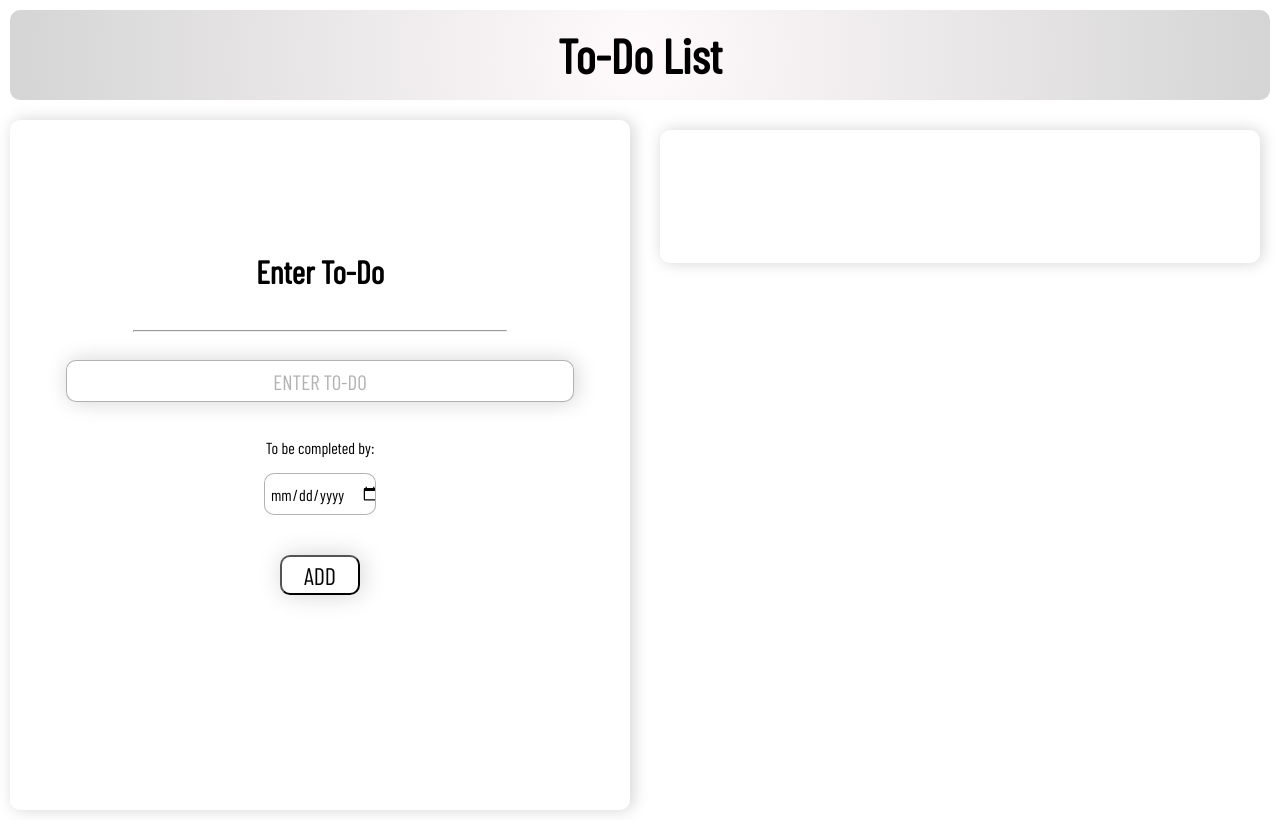
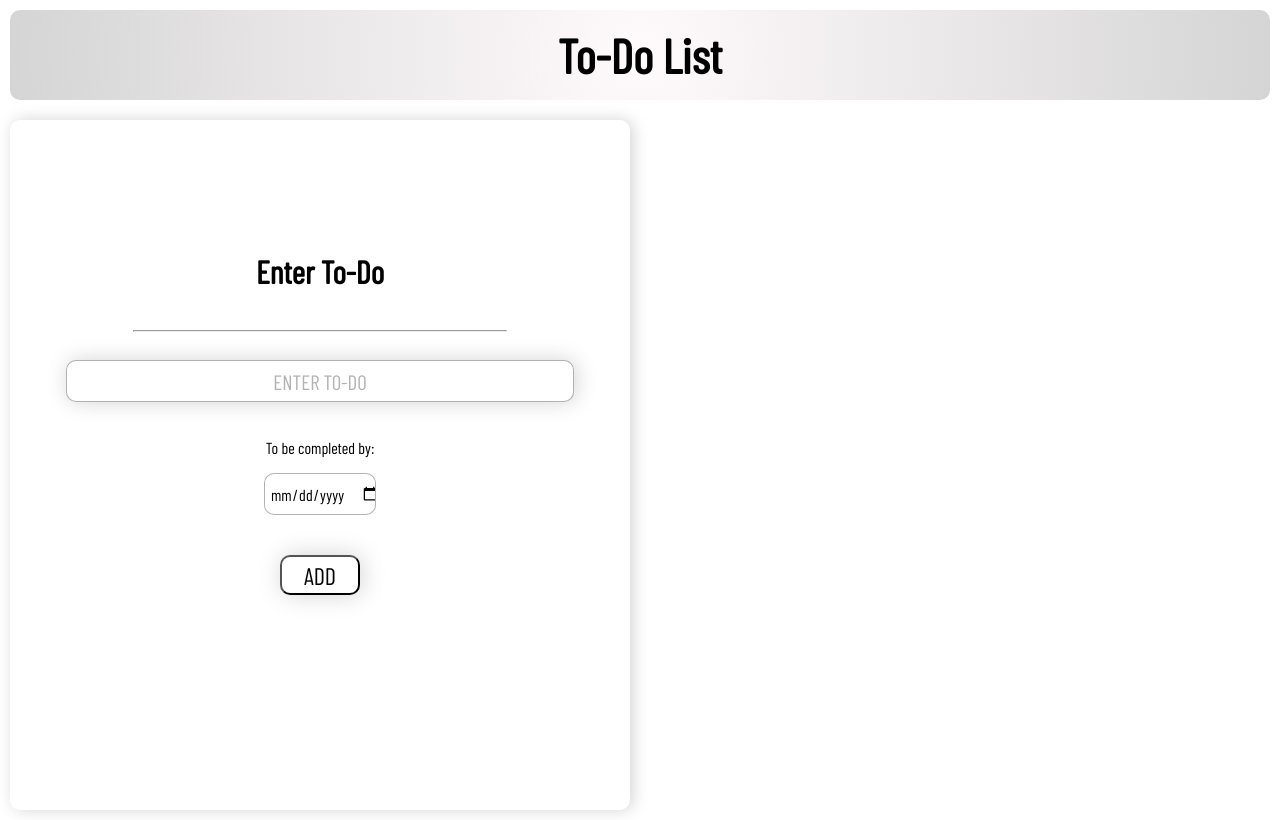
Before and after one commit to JakeMoretz/Todo, a website built with webpack: page dist/index.html in a window 1280 px wide. Built offline with nearby package versions, Linux system fonts and the light colour scheme; a web font is replaced by a local one.

Commit message:
fixed little bug

```diff
--- a/dist/index.html
+++ b/dist/index.html
@@ -28,7 +28,7 @@
         </div>
 
         <div class="main">
-            <div class="test"></div>
+            <!-- <div class="test"></div> -->
         </div>
 
         <script src="index.bundle.js" type="module"></script>
```
